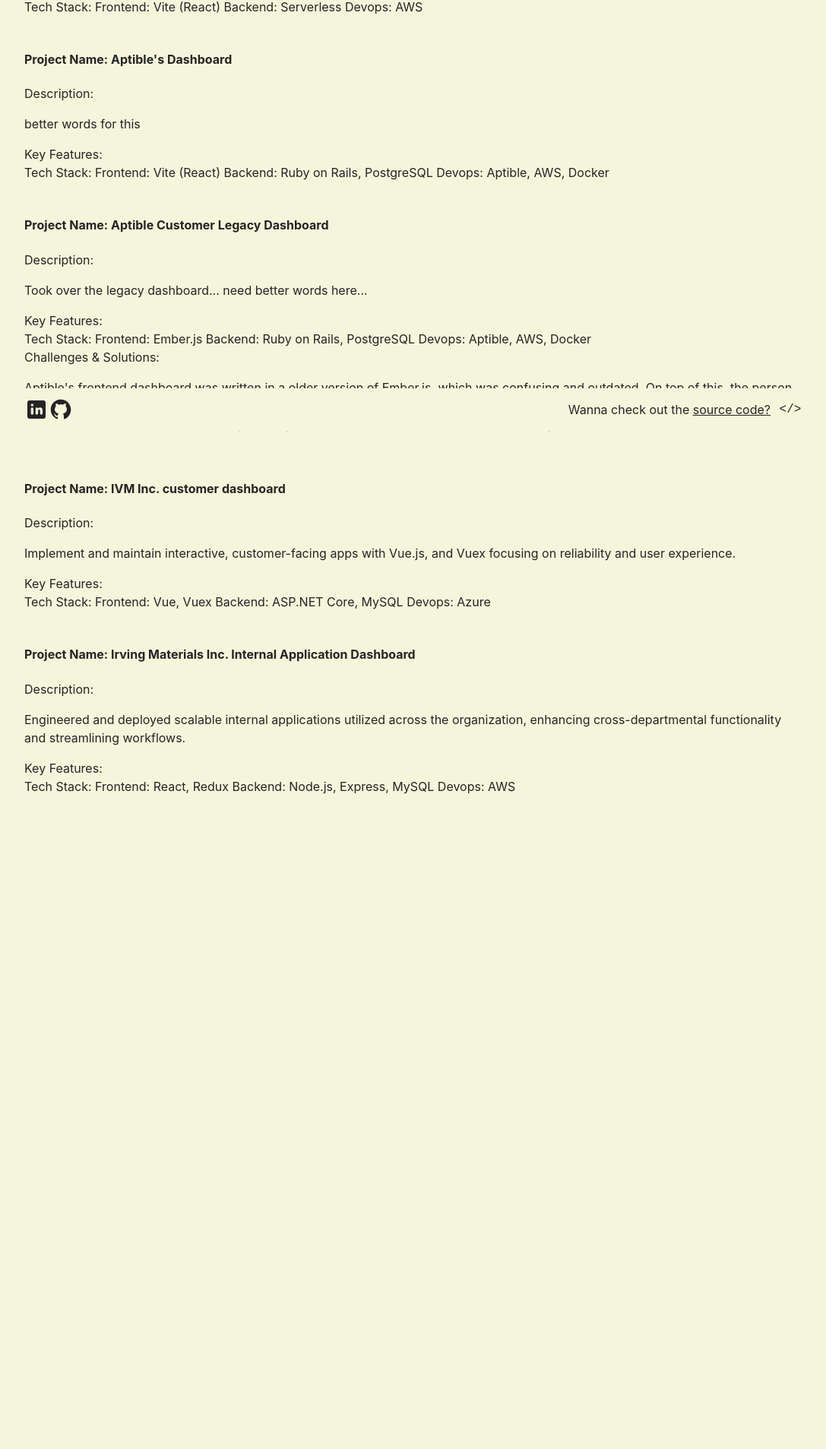
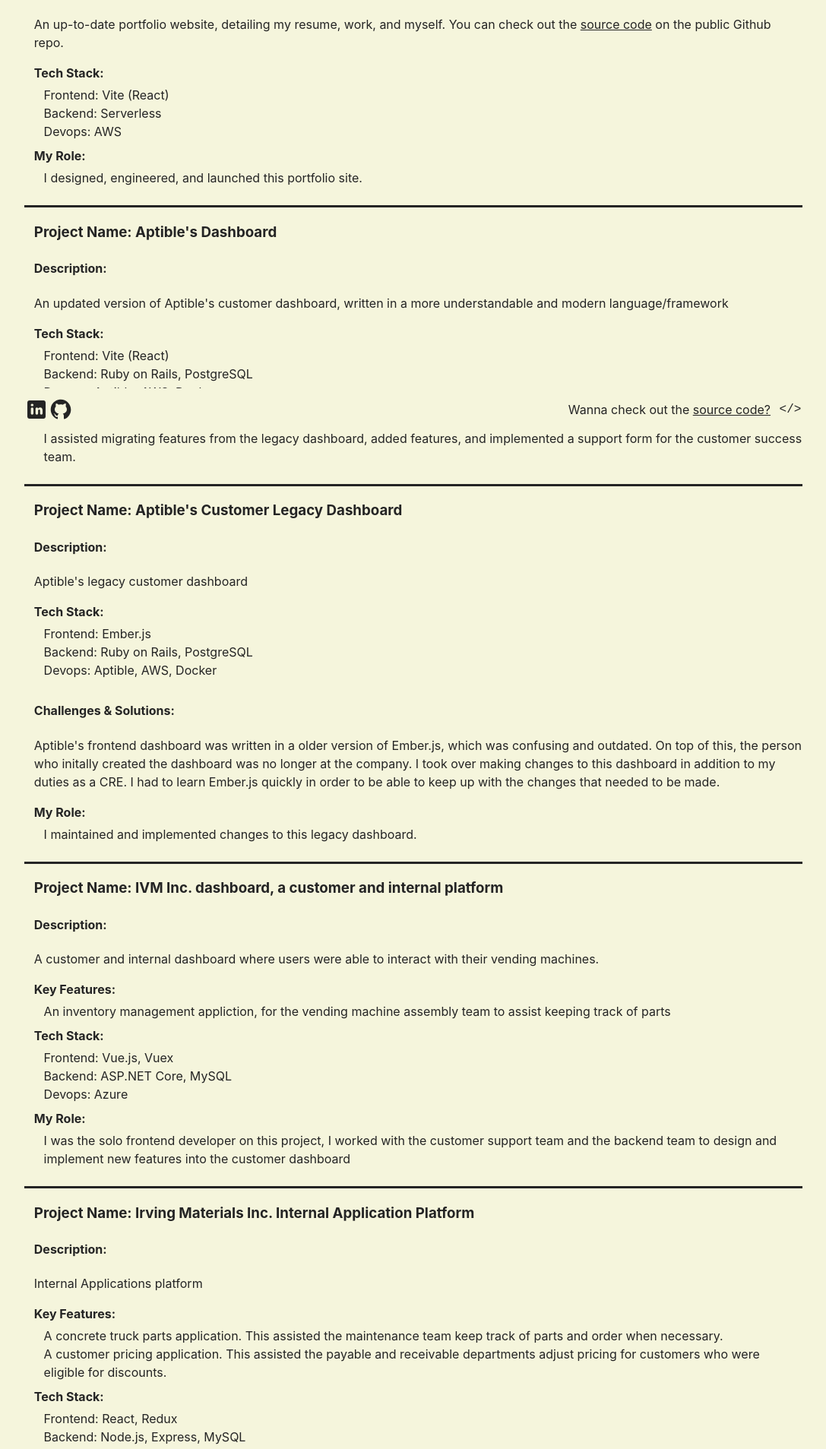
Before and after one commit to grrowe/grahamrowe.dev-ts, a React (Vite) app: page /projects in a window 1280 px wide. Shown: the part 233-2140 px from the top of the page at 76% size, without its empty margins (96-1183 px from the left). Before the commit the page ends 1336 px from the top, so only its background shows below. Built offline with nearby package versions, Linux system fonts and the light colour scheme.

Commit message:
Finish writing projects page, removed about page, adjusted some css

```diff
--- a/src/App.tsx
+++ b/src/App.tsx
@@ -40,7 +40,7 @@ function App() {
           { label: "Home", href: "/" },
           { label: "Projects", href: "/projects" },
           { label: "Resume", href: "/my-creds" },
-          { label: "About", href: "/about" },
+          // { label: "About", href: "/about" }, redacted, I think it is overkill
           { label: "Contact", href: "/contact" },
         ]}
       />
@@ -50,7 +50,7 @@ function App() {
             <Route path="/" element={<Home />} />
             <Route path="/contact" element={<Contact />} />
             <Route path="/my-creds" element={<Resume />} />
-            <Route path="/about" element={<About />} />
+            {/* <Route path="/about" element={<About />} /> */}
             <Route path="/projects" element={<Projects />} />
             <Route path="*" element={<NotFound />} />
           </Routes>
--- a/src/ui/projects/projects.css
+++ b/src/ui/projects/projects.css
@@ -1 +1,26 @@
-@import url('../../variables.css');
+@import url("../../variables.css");
+
+.feature li {
+  list-style: none;
+  padding-left: 1vw;
+}
+
+.feature h4 {
+  margin: 0;
+  padding-bottom: 5px;
+}
+
+.feature p {
+  margin: 0;
+  padding: 0;
+}
+
+.project {
+  padding-left: 1vw;
+  border-bottom: solid;
+  padding-bottom: 2vh;
+}
+
+.feature {
+    padding-bottom: 1vh;
+}
--- a/src/ui/projects/projects.tsx
+++ b/src/ui/projects/projects.tsx
@@ -1,134 +1,183 @@
-import './projects.css'
+import "./projects.css";
 
 const Projects = () => {
-    return <div>
-
-        <div className='thisWebsite project'>
-            <h4>
-                Project Name: Graham's Portfolio Site
-            </h4>
+  return (
     <div>
-                Description:
+      <h2>Projects</h2>
+      <div className="thisWebsite project">
+        <h3>Project Name: My Portfolio Site</h3>
+        <div>
+          <h4>Description:</h4>
           <p>
-                    An up-to-date portfolio website, detailing my resume, work, and myself. You can check out the source code on the public Github repo.
+            An up-to-date portfolio website, detailing my resume, work, and
+            myself. You can check out the{" "}
+            <span
+              style={{ cursor: "pointer", textDecoration: "underline" }}
+              onClick={() => {
+                window &&
+                  window
+                    .open(
+                      "https://github.com/grrowe/grahamrowe.dev-ts",
+                      "_blank"
+                    )!
+                    .focus();
+              }}
+            >
+              source code
+            </span>{" "}
+            on the public Github repo.
           </p>
         </div>
 
-            <div>
-                Tech Stack:
-                Frontend: Vite (React)
-                Backend: Serverless
-                Devops: AWS
+        <div className="techStack feature">
+          <h4>Tech Stack:</h4>
+          <li>Frontend: Vite (React)</li>
+          <li>Backend: Serverless</li>
+          <li>Devops: AWS</li>
+        </div>
+
+        <div className="role feature">
+          <h4>My Role:</h4>
+          <li>I designed, engineered, and launched this portfolio site.</li>
         </div>
       </div>
 
-        <br />
-
-        <div className='aptibleVite project'>
-            <h4>
-                Project Name: Aptible's Dashboard
-            </h4>
+      <div className="aptibleVite project">
+        <h3>Project Name: Aptible's Dashboard</h3>
         <div>
-                Description:
+          <h4>Description:</h4>
           <p>
-                    better words for this
+            An updated version of Aptible's customer dashboard, written in a
+            more understandable and modern language/framework
           </p>
         </div>
+
+        <div className="techStack feature">
+          <h4>Tech Stack:</h4>
+          <li>Frontend: Vite (React)</li>
+          <li>Backend: Ruby on Rails, PostgreSQL</li>
+          <li>Devops: Aptible, AWS, Docker</li>
+        </div>
+
+        <div className="role feature">
+          <h4>My Role:</h4>
+          <li>
+            I assisted migrating features from the legacy dashboard, added
+            features, and implemented a support form for the customer success
+            team.
+          </li>
+        </div>
+      </div>
+
+      <div className="aptibleEmberjs project">
+        <h3>Project Name: Aptible's Customer Legacy Dashboard</h3>
         <div>
-                Key Features:
+          <h4>Description:</h4>
+          <p>Aptible's legacy customer dashboard</p>
+        </div>
 
+        <div className="techStack feature">
+          <h4>Tech Stack:</h4>
+          <li>Frontend: Ember.js</li>
+          <li>Backend: Ruby on Rails, PostgreSQL</li>
+          <li>Devops: Aptible, AWS, Docker</li>
         </div>
 
         <div>
-                Tech Stack:
-                Frontend: Vite (React)
-                Backend: Ruby on Rails, PostgreSQL
-                Devops: Aptible, AWS, Docker
+          <h4>Challenges & Solutions:</h4>
+          <p>
+            Aptible's frontend dashboard was written in a older version of
+            Ember.js, which was confusing and outdated. On top of this, the
+            person who initally created the dashboard was no longer at the
+            company. I took over making changes to this dashboard in addition to
+            my duties as a CRE. I had to learn Ember.js quickly in order to be
+            able to keep up with the changes that needed to be made.
+          </p>
+        </div>
+
+        <div className="role feature">
+          <h4>My Role:</h4>
+          <li>
+            I maintained and implemented changes to this legacy dashboard.
+          </li>
         </div>
       </div>
 
-        <br />
-
-        <div className='aptibleEmberjs project'>
-            <h4>
-                Project Name: Aptible Customer Legacy Dashboard
-            </h4>
+      <div className="ivm project">
+        <h3>
+          Project Name: IVM Inc. dashboard, a customer and internal platform
+        </h3>
         <div>
-                Description:
+          <h4>Description:</h4>
           <p>
-                    Took over the legacy dashboard... need better words here...
+            A customer and internal dashboard where users were able to interact
+            with their vending machines.
           </p>
         </div>
-            <div>
-                Key Features:
-
+        <div className="keyFeatures feature">
+          <h4>Key Features:</h4>
+          <li>
+            An inventory management appliction, for the vending machine assembly
+            team to assist keeping track of parts
+          </li>
         </div>
 
-            <div>
-                Tech Stack:
-                Frontend: Ember.js
-                Backend: Ruby on Rails, PostgreSQL
-                Devops: Aptible, AWS, Docker
+        <div className="techStack feature">
+          <h4>Tech Stack:</h4>
+          <li>Frontend: Vue.js, Vuex</li>
+          <li>Backend: ASP.NET Core, MySQL</li>
+          <li>Devops: Azure</li>
         </div>
 
-            <div>
-                Challenges & Solutions:
-                <p>
-                    Aptible's frontend dashboard was written in a older version of Ember.js, which was confusing and outdated. On top of this,
-                    the person who initally created the dashboard was no longer at the company. I took over making changes to this dashboard in addition to my duties as a CRE. I had to
-                    learn Ember.js quickly in order to be able to keep up with the changes that needed to be made.
-                </p>
+        <div className="role feature">
+          <h4>My Role:</h4>
+          <li>
+            I was the solo frontend developer on this project, I worked with the
+            customer support team and the backend team to design and implement
+            new features into the customer dashboard
+          </li>
         </div>
       </div>
 
-        <br />
-
-        <div className='ivm project'>
-            <h4>
-                Project Name: IVM Inc. customer dashboard
-            </h4>
+      <div className="imi project">
+        <h3>
+          Project Name: Irving Materials Inc. Internal Application Platform
+        </h3>
         <div>
-                Description:
-                <p>
-                    Implement and maintain interactive, customer-facing apps with Vue.js, and Vuex focusing on reliability and user experience.
-                </p>
+          <h4>Description:</h4>
+          <p>Internal Applications platform</p>
         </div>
-            <div>
-                Key Features:
+        <div className="keyFeatures feature">
+          <h4>Key Features:</h4>
+          <li>
+            A concrete truck parts application. This assisted the maintenance
+            team keep track of parts and order when necessary.
+          </li>
+          <li>
+            A customer pricing application. This assisted the payable and
+            receivable departments adjust pricing for customers who were
+            eligible for discounts.
+          </li>
         </div>
 
-            <div>
-                Tech Stack:
-                Frontend: Vue, Vuex
-                Backend: ASP.NET Core, MySQL
-                Devops: Azure
-            </div>
+        <div className="techStack feature">
+          <h4>Tech Stack:</h4>
+          <li>Frontend: React, Redux</li>
+          <li>Backend: Node.js, Express, MySQL</li>
+          <li>Devops: AWS</li>
         </div>
 
-        <br />
-
-        <div className='imi project'>
-            <h4>
-                Project Name: Irving Materials Inc. Internal Application Dashboard
-            </h4>
-            <div>
-                Description:
-                <p>
-                    Engineered and deployed scalable internal applications utilized across the organization, enhancing cross-departmental functionality and streamlining workflows.
-                </p>
-            </div>
-            <div>
-                Key Features:
-            </div>
-
-            <div>
-                Tech Stack:
-                Frontend: React, Redux
-                Backend: Node.js, Express, MySQL
-                Devops: AWS
+        <div className="role feature">
+          <h4>My Role:</h4>
+          <li>
+            I was part of a small development team, working on desiginng and implementing new
+            applications for different departments across Irving Materials to
+            help processes to work smoother.
+          </li>
         </div>
       </div>
     </div>
-}
+  );
+};
 
-export default Projects
+export default Projects;
--- a/src/variables.css
+++ b/src/variables.css
@@ -1,6 +1,8 @@
 :root {
   --bg-color: #f5f5dc;
   --text-color: #242424;
+
+  --bg-rgb-color: rgb(36, 36, 36);
 
   --a-hightlight: #a0522d;
 
@@ -16,6 +18,8 @@
   --bg-color: #242424;
   --text-color: #f5f5dc;
 
+  --bg-rgb-color: rgb(245, 245, 220);
+
   --invert-bg-color: #f5f5dc;
   --invert-text-color: #242424;
 
```
Lines whose indentation alone changed are shown as unchanged.
